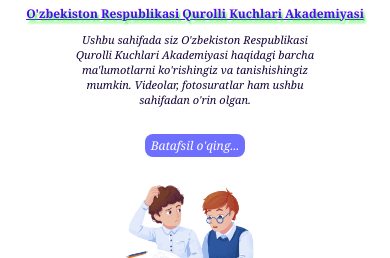
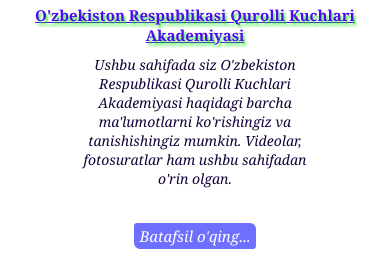
Before and after one commit to Sanjarbek1607/Akademiya-1-versiya, a plain HTML site: page index.html in a window 390 px wide. Shown: the part 546-804 px from the top of the page. Drawn offline with Linux system fonts and the light colour scheme.

Commit message:
Shriftini kottalashtirdim yanayam

```diff
--- a/styles/main.css
+++ b/styles/main.css
@@ -679,7 +679,7 @@
 
 @media (max-width: 440px) {
   .stiker__content-image {
-    left: 280px;
+    left: 300px;
     width: 25px;
   }
 
@@ -692,15 +692,16 @@
   }
 
   .main__content-title {
-    font-size: 12px;
+    font-size: 15px;
   }
 
   .main__content-text {
-    font-size: 11px;
+    font-size: 14px;
   }
 
   .main__content-link {
-    font-size: 12px;
+    font-size: 15px;
+    border-radius: 3px 6px;
   }
 
   .bar__content-image {
@@ -712,21 +713,6 @@
   .stiker__content-image {
     left: 380px;
   }
-
-  /* .bar__content-image {
-    left: 110px;
-  }
-
-  .main__content-title {
-    font-size: 8px;
-    margin-bottom: 4px;
-  }
-
-  .main__content-text {
-    font-size: 7px;
-    width: 90%;
-    margin-bottom: 4px;
-  } */
 }
 
 @media (max-width: 380px) {
```
